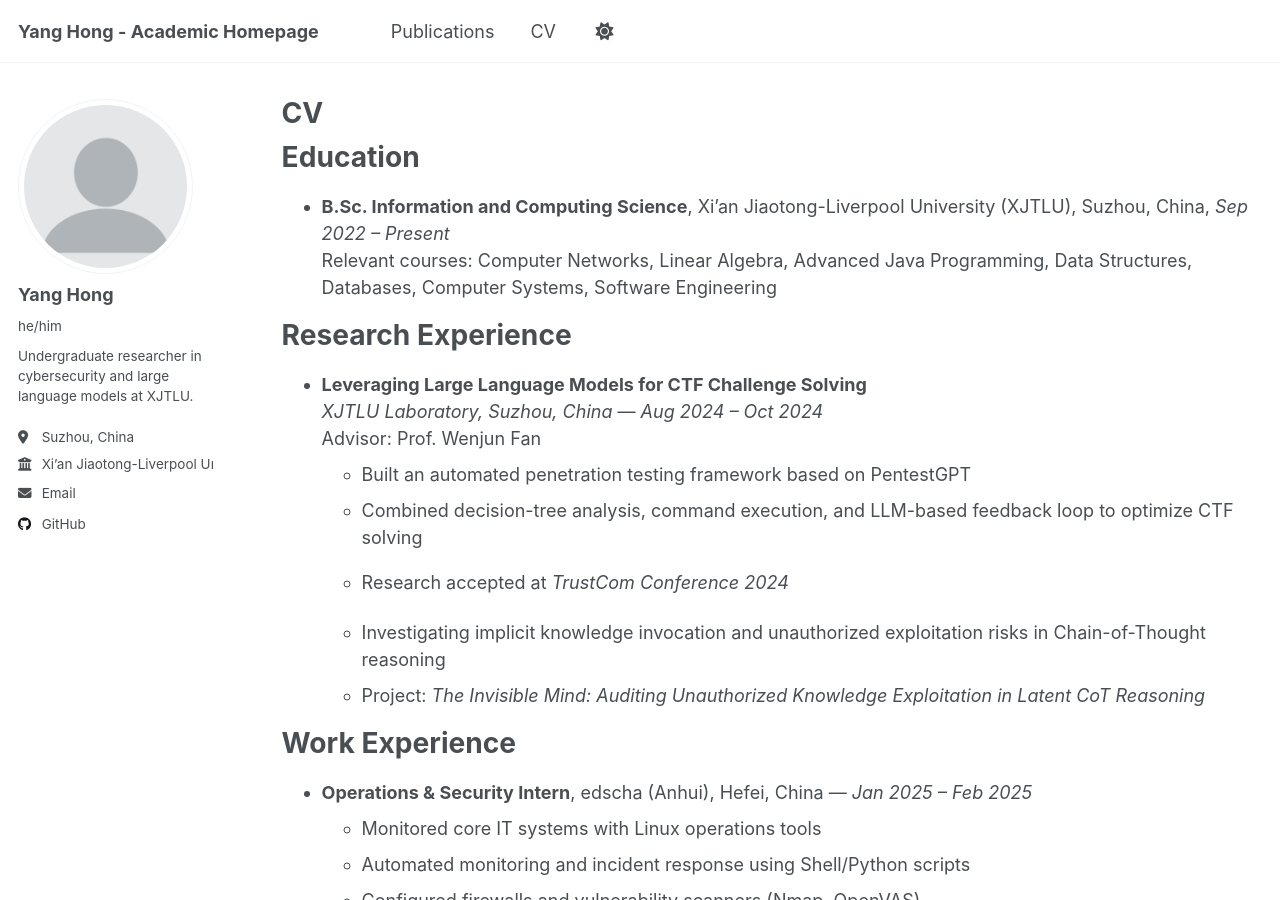
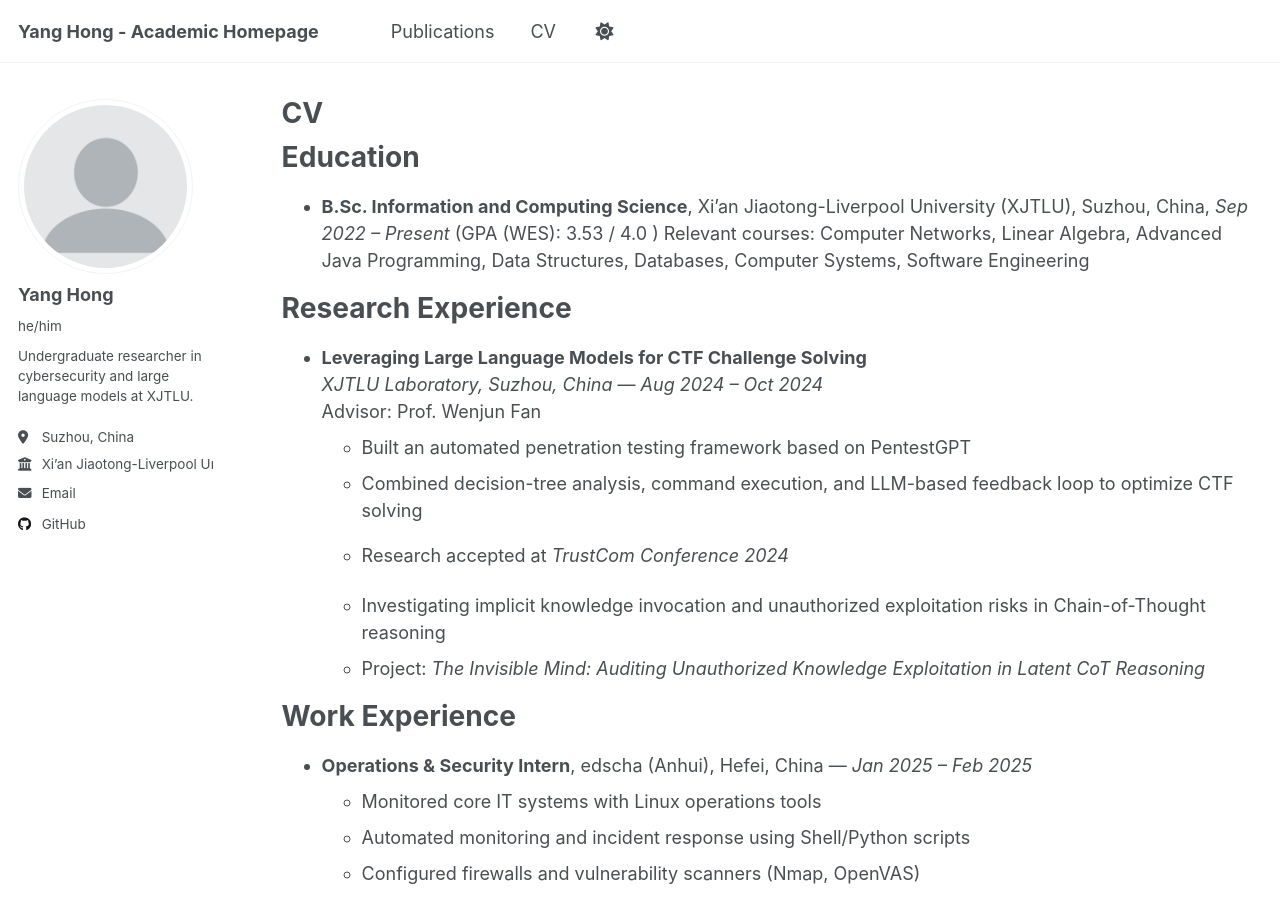
Before and after one commit to expiol/expiol.github.io, a Jekyll site: the page built from _pages/cv.md, in a window 1280 px wide and 900 px high. Built offline with Jekyll 4.4.1, drawn with Linux system fonts in a browser that asks for light colours; a script that is not in the unit is left out.

Commit message:
Update cv.md

```diff
--- a/_pages/cv.md
+++ b/_pages/cv.md
@@ -11,7 +11,7 @@ redirect_from:
 
 Education
 ======
-* **B.Sc. Information and Computing Science**, Xi’an Jiaotong-Liverpool University (XJTLU), Suzhou, China, *Sep 2022 – Present*
+* **B.Sc. Information and Computing Science**, Xi’an Jiaotong-Liverpool University (XJTLU), Suzhou, China, *Sep 2022 – Present*  (GPA (WES): 3.53 / 4.0  )
   Relevant courses: Computer Networks, Linear Algebra, Advanced Java Programming, Data Structures, Databases, Computer Systems, Software Engineering
 
 Research Experience
```
